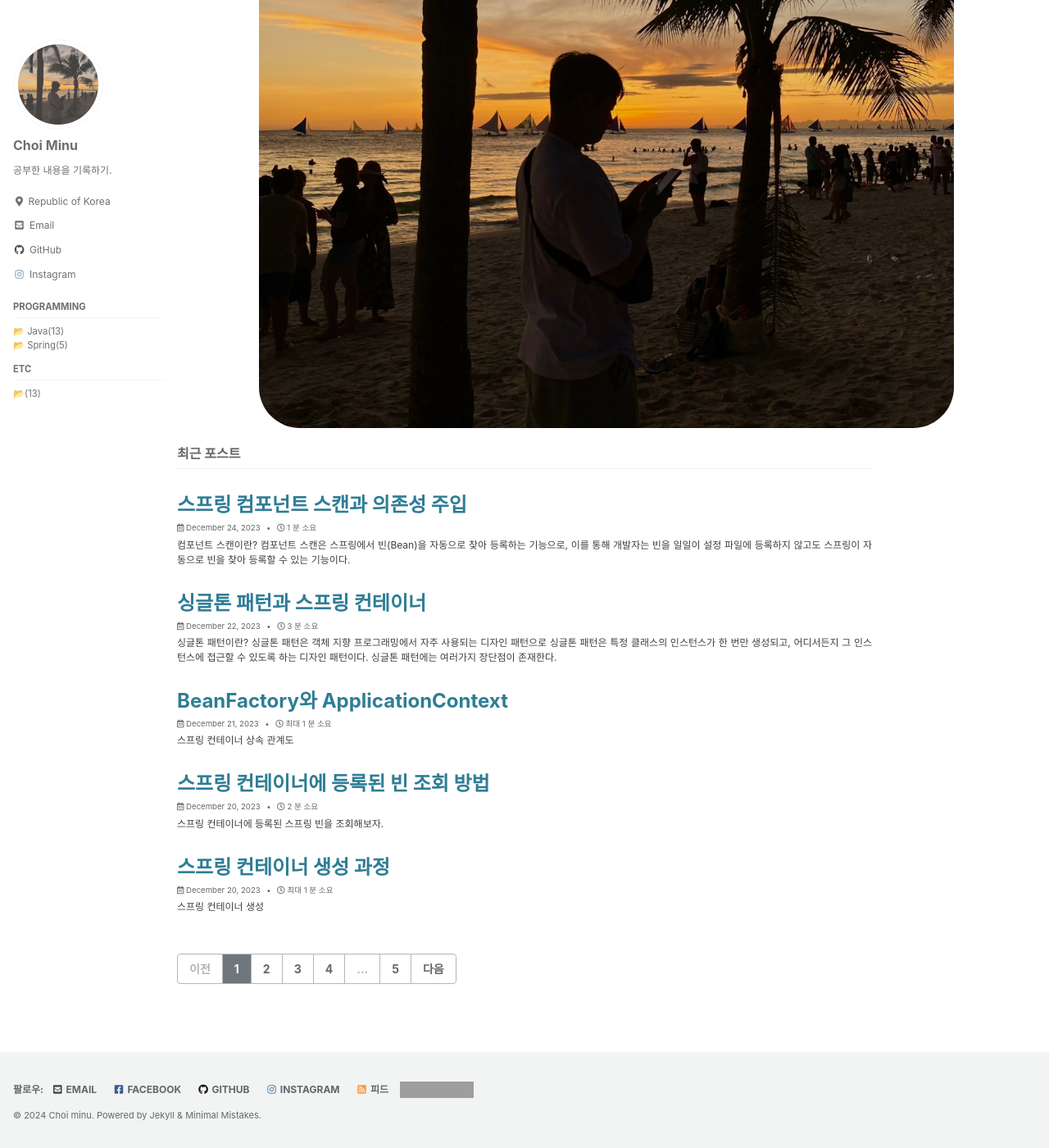
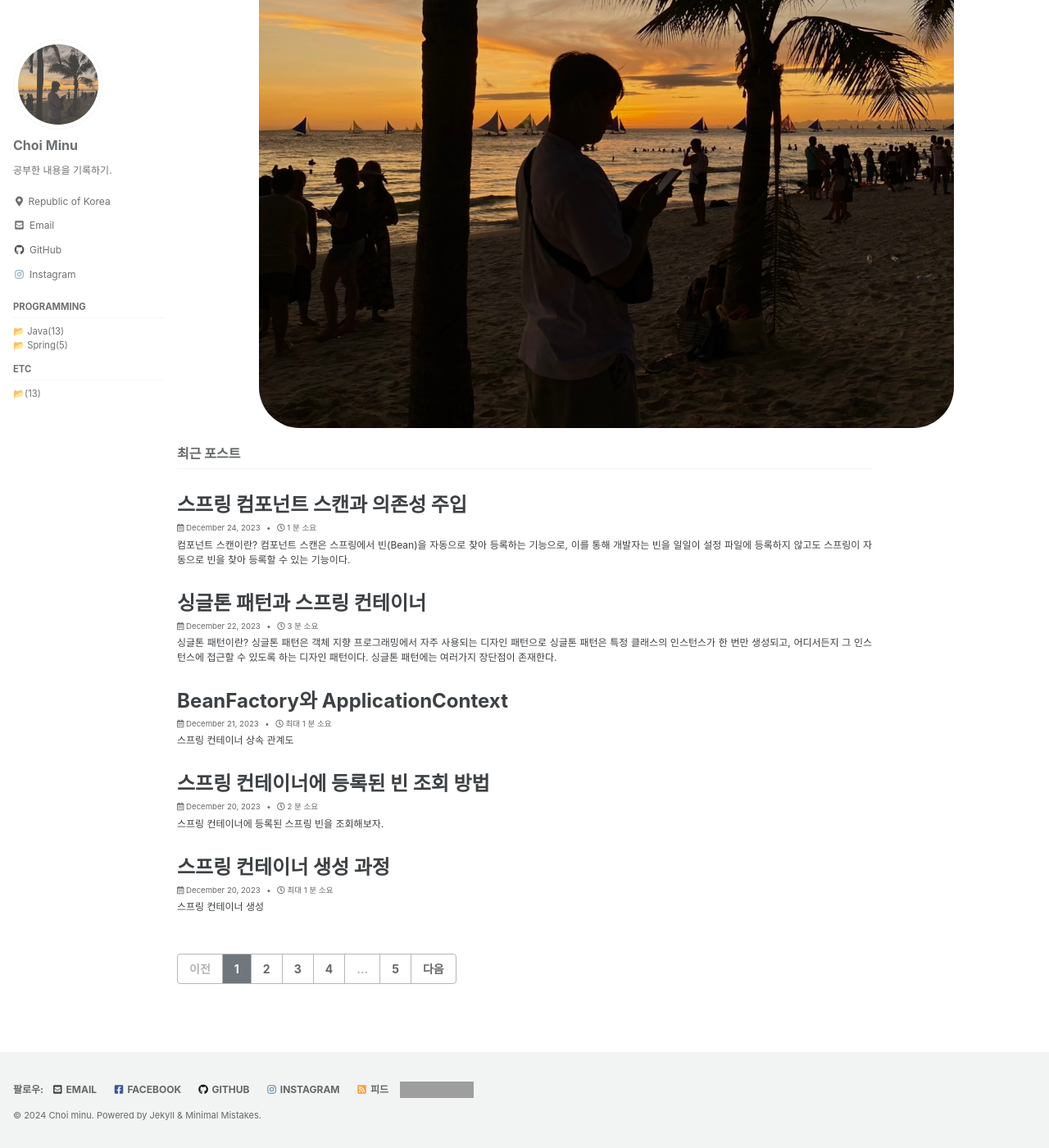
Before and after one commit to choimung/choimung.github.io, a Jekyll site: the page built from index.html, in a window 1280 px wide and 1400 px high, scrolled down 404 px. Shown: the whole window at 82% size. Built offline with Jekyll 4.4.1, drawn with Linux system fonts in a browser that asks for light colours; cached includes are drawn as plain includes; the list of posts is cut into pages by our own code; grey boxes are pictures that could not be loaded.

Commit message:
포스트 제목 색상변경

```diff
--- a/_sass/minimal-mistakes/_archive.scss
+++ b/_sass/minimal-mistakes/_archive.scss
@@ -44,6 +44,7 @@
 }
 
 .archive__item-title {
+    color: black;
   margin-bottom: 0.25em;
   font-family: $sans-serif-narrow;
   line-height: initial;
--- a/_sass/minimal-mistakes/_syntax.scss
+++ b/_sass/minimal-mistakes/_syntax.scss
@@ -10,7 +10,7 @@ figure.highlight {
   margin-bottom: 1em;
 //  background: $base00;
 background: #f7f6f3;
-  color: $base05;
+  color: black;
   font-family: $monospace;
   font-size: 0.85em;
   line-height: 1.8;
--- a/_sass/minimal-mistakes/skins/_default.scss
+++ b/_sass/minimal-mistakes/skins/_default.scss
@@ -3,3 +3,5 @@
    ========================================================================== */
 
 // Intentionally left blank
+
+$link-color: #3d4144 !default; // 링크색(글 제목)
```
